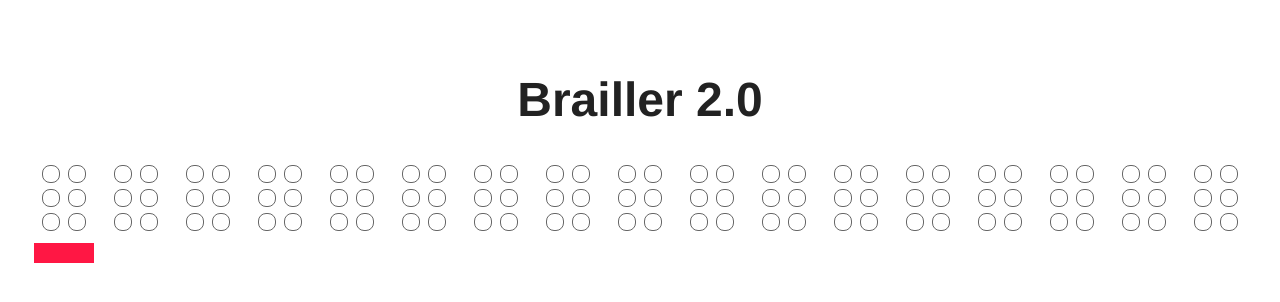
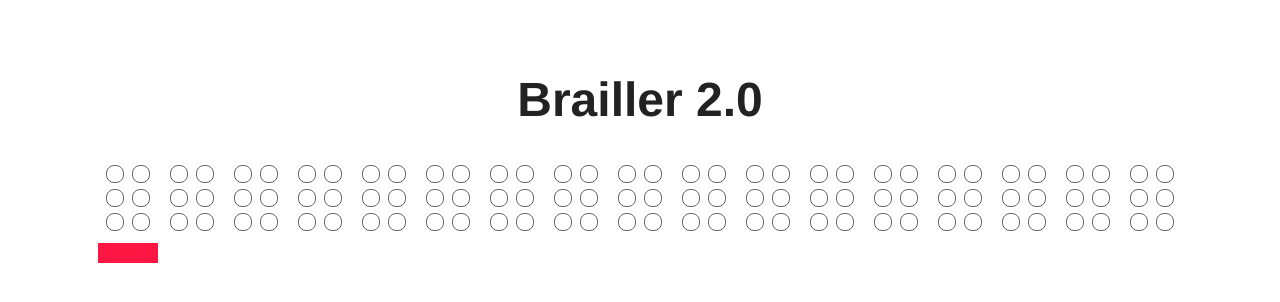
Before and after one commit to kdaisho/brailler, an Angular app: page / in a window 1280 px wide. Shown: the top 302 px of the page. Built offline with nearby package versions, Linux system fonts and the light colour scheme.

Commit message:
style changed

```diff
--- a/src/app/app.component.css
+++ b/src/app/app.component.css
@@ -10,7 +10,7 @@ h1, h2, p, a {
 	text-align: center;
 }
 .wrapper {
-	max-width: 1366px;
+	max-width: 1199px;
 	margin: 0 auto;
 }
 .rows {
@@ -18,7 +18,7 @@ h1, h2, p, a {
 	justify-content: center;
 }
 .row {
-	margin: 0 6px;
+	margin: 0 2px;
 }
 .row:last-child {
 	display: none;
```
